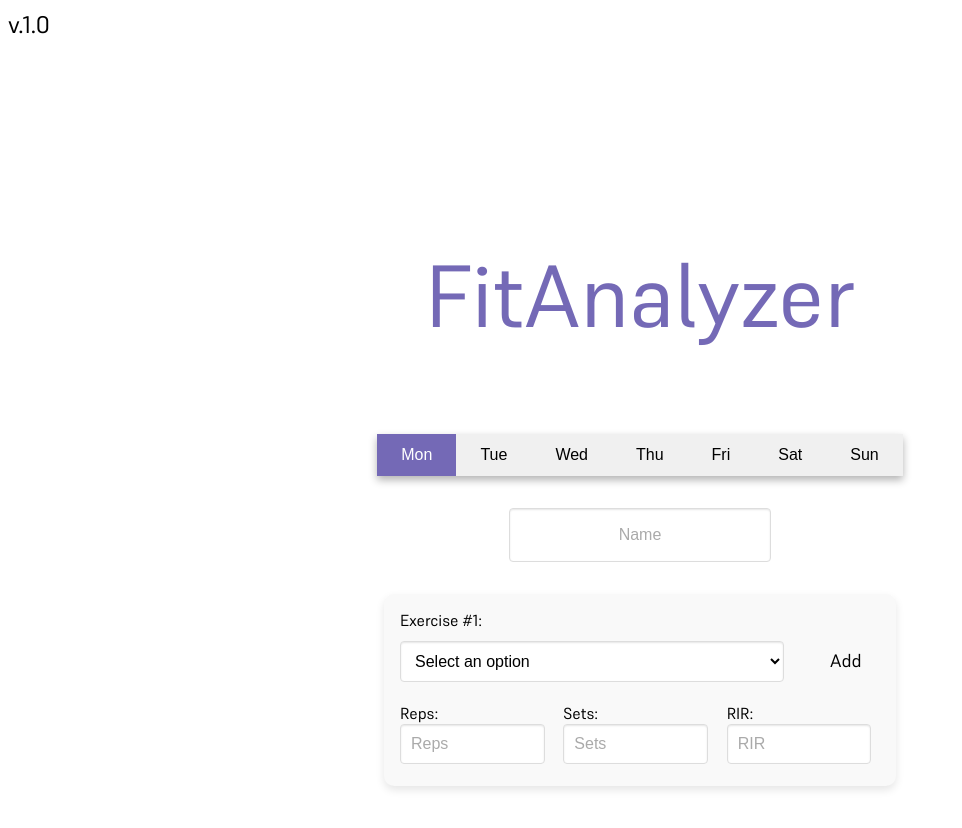
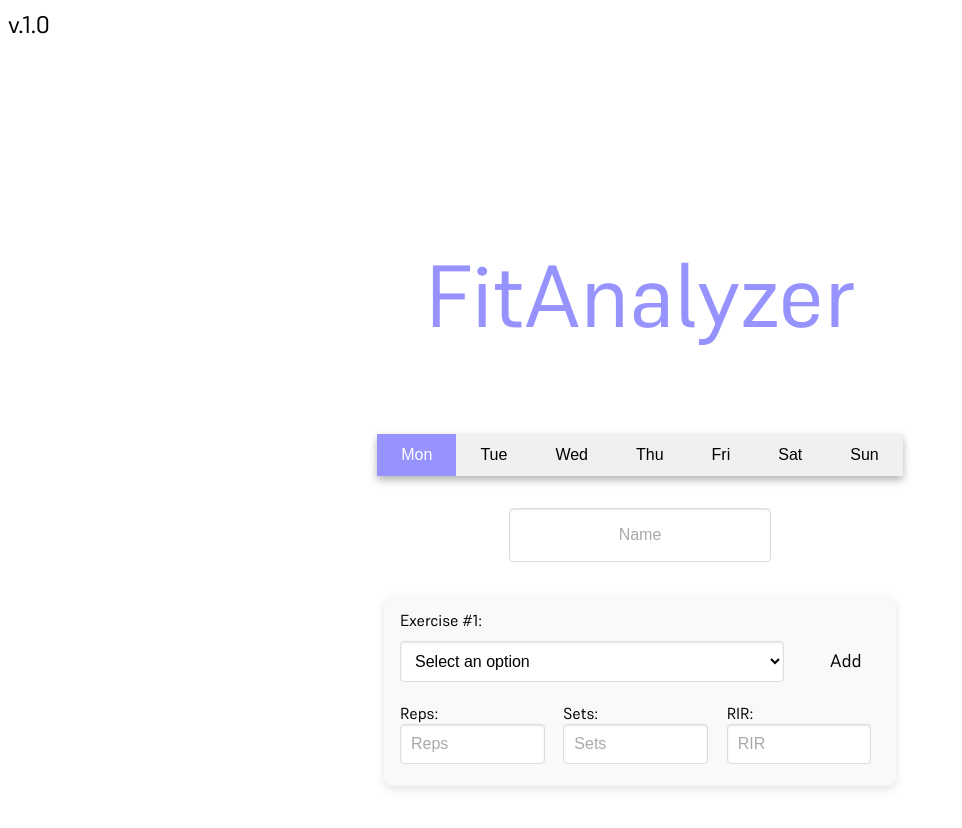
Before and after one commit to Ph1so/FitAnalyzer, a React (Create React App) app: page / in a window 1280 px wide. Shown: the top 828 px of the page, without its empty margins (0-962 px from the left). Built offline with nearby package versions, Linux system fonts and the light colour scheme.

Commit message:
changed colors

```diff
--- a/src/components/Title.css
+++ b/src/components/Title.css
@@ -16,7 +16,7 @@
 }
 .Title {
   font-size: 5.5em;
-  background-color: #7469b6;
+  background-color: #9692fe;
   background-size: cover;
   background-clip: text;
   -webkit-background-clip: text;
--- a/src/components/WorkoutName.css
+++ b/src/components/WorkoutName.css
@@ -30,14 +30,14 @@
 
 /* Styling for the selected button */
 .day-button.selected {
-  background-color: #7469b6; /* Highlight color */
+  background-color: #9692fe; /* Highlight color */
   color: #fff;
-  border-color: #7469b6;
+  border-color: #9692fe;
 }
 
 /* Hover effect for buttons */
 .day-button:hover {
-  background-color: #ad88c6;
+  background-color: #7469b6;
 }
 
 .WorkoutName-input {
@@ -53,5 +53,5 @@
   justify-content: center;
   /* margin: 0 auto 5vmin auto;*/
   background-color: transparent;
-  color: #7469b6;
+  color: #9692fe;
 }
```
